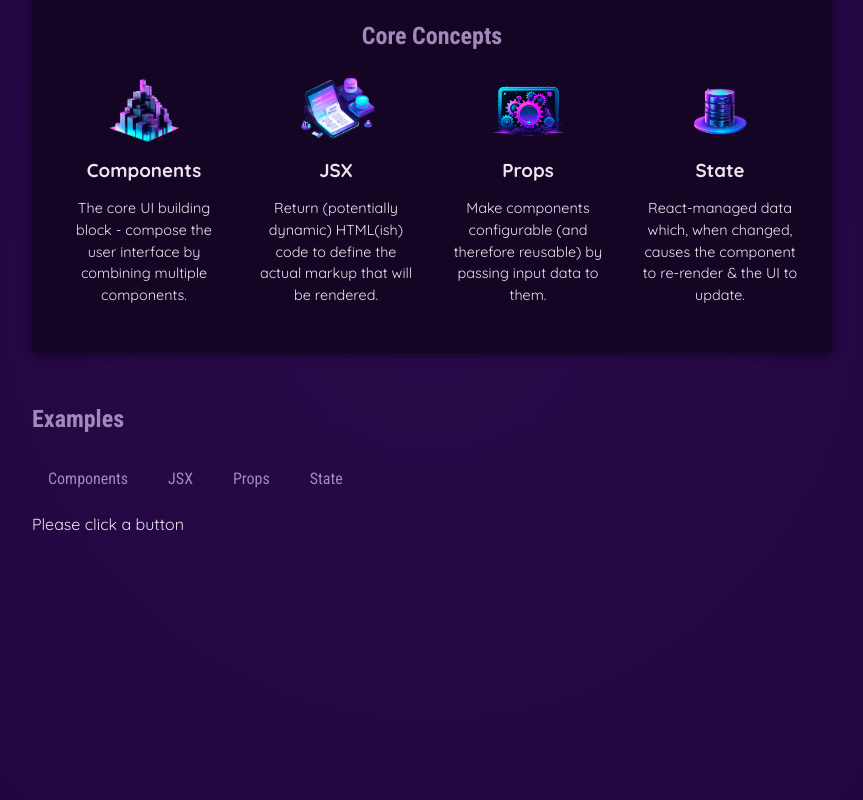
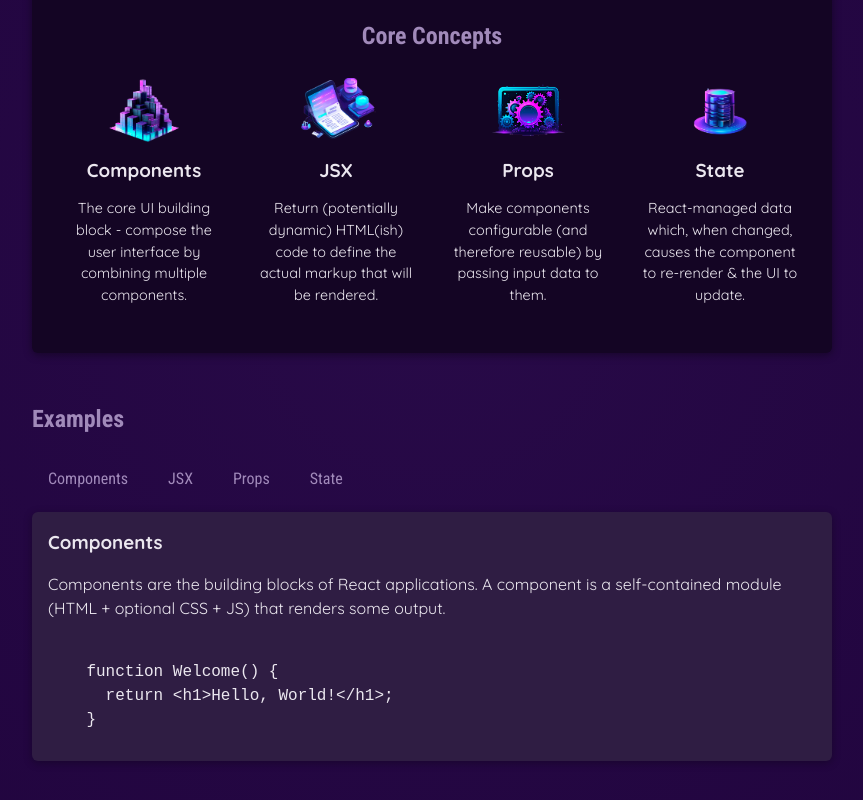
Before and after one commit to muhammad-huzaifah/learn_react, a React (Vite) app in the folder 01-starting-project/: page / in a window 1280 px wide. Shown: the part 346-1146 px from the top of the page, without its empty margins (208-1071 px from the left). Built offline with nearby package versions, Linux system fonts and the light colour scheme.

Commit message:
add export const EXAMPLES on update data.js and add id tab-content on App.jsx

```diff
--- a/01-starting-project/src/App.jsx
+++ b/01-starting-project/src/App.jsx
@@ -4,9 +4,10 @@
 import Header from './components/Header/Header.jsx';
 import CoreConcept from './components/CoreConcept.jsx';
 import TabButton from './components/TabButton';
+import {EXAMPLES} from './data.js';
 
 function App() {
-    const [selectedTopic, setSelectedTopic] = useState('Please click a button');
+    const [selectedTopic, setSelectedTopic] = useState('components');
 
     function handleSelect(selectedButton) {
         // selectedButton => 'components', 'jsx', 'props', 'state
@@ -42,7 +43,15 @@
                         <TabButton onSelect={() => handleSelect('props')}>Props</TabButton>
                         <TabButton onSelect={() => handleSelect('state')}>State</TabButton>
                     </menu>
-                    {selectedTopic}
+                    <div id="tab-content">
+                        <h3>{EXAMPLES[selectedTopic].title}</h3>
+                        <p>{EXAMPLES[selectedTopic].description}</p>
+                        <pre>
+                            <code>
+                                {EXAMPLES[selectedTopic].code}
+                            </code>
+                        </pre>
+                    </div>
                 </section>
             </main>
         </div>
--- a/01-starting-project/src/data.js
+++ b/01-starting-project/src/data.js
@@ -29,3 +29,54 @@
       'React-managed data which, when changed, causes the component to re-render & the UI to update.',
   },
 ];
+
+export const EXAMPLES= {
+  components: {
+    title: 'Components',
+    description:
+        'Components are the building blocks of React applications. A component is a self-contained module (HTML + optional CSS + JS) that renders some output.',
+    code: `
+    function Welcome() {
+      return <h1>Hello, World!</h1>;
+    }`,
+  },
+  jsx: {
+    title: 'JSX',
+    description:
+        'JSX is a syntax extension to JavaScript. It is similar to a template language, but it has full power of JavaScript (e.g., it may output dynamic content).',
+    code: `
+    <div>
+      <h1>Welcome {userName}</h1>
+      <p>Time to learn React!</p>
+    </div>`,
+  },
+  props: {
+    title: 'Props',
+    description:
+        'Components accept arbitrary inputs called props. They are like function arguments.',
+    code: `
+function Welcome(props) {
+  return <h1>Hello, {props.name}</h1>;
+}`,
+  },
+  state: {
+    title: 'State',
+    description:
+        'State allows React components to change their output over time in response to user actions, network responses, and anything else.',
+    code: `
+function Counter() {
+  const [isVisible, setIsVisible] = useState(false);
+
+  function handleClick() {
+    setIsVisible(true);
+  }
+
+  return (
+    <div>
+      <button onClick={handleClick}>Show Details</button>
+      {isVisible && <p>Amazing details!</p>}
+    </div>
+  );
+}`,
+  },
+};
```
